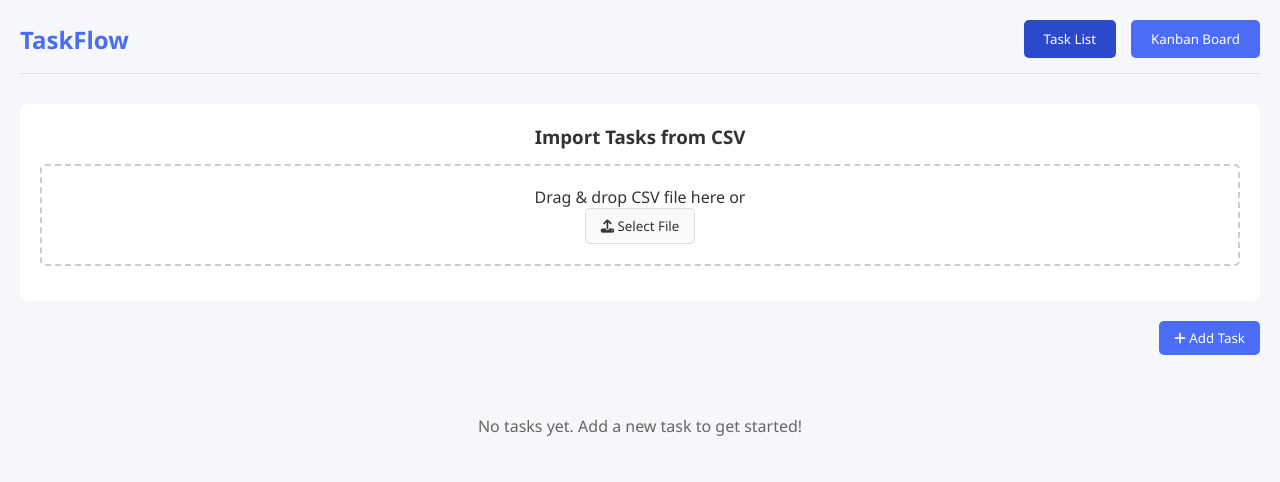
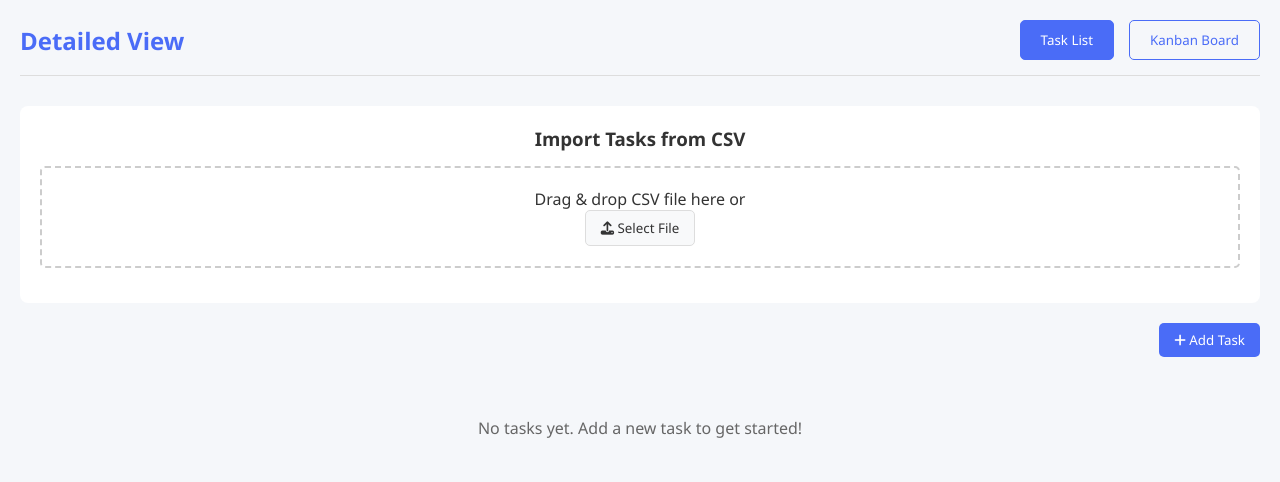
Before and after one commit to sandeep9622/TaskManager, a plain HTML site: page index.html in a window 1280 px wide. Drawn offline with Linux system fonts and the light colour scheme.

Commit message:
Update logo text based on active view and enhance navigation button styles

```diff
--- a/app.js
+++ b/app.js
@@ -293,11 +293,22 @@ function editComment(taskId, commentIndex) {
         renderComments(taskId);
     }
 }
+
+function updateLogoText(pageId) {
+    const logo = document.querySelector('.logo');
+    if (pageId === 'task-list') {
+        logo.textContent = 'Detailed View';
+    } else if (pageId === 'kanban-board') {
+        logo.textContent = 'Dashboard';
+    }
+}
+
 function initApp() {
     document.querySelectorAll('.nav-btn').forEach(button => {
         button.addEventListener('click', () => {
             const pageId = button.dataset.page;
             localStorage.setItem('activeView', pageId);
+            updateLogoText(pageId);
             document.querySelectorAll('.nav-btn').forEach(btn => {
                 btn.classList.remove('active');
             });
@@ -351,6 +362,7 @@ function initApp() {
     setupCSVImport();
 
     const activeView = localStorage.getItem('activeView') || 'task-list';
+    updateLogoText(activeView);
     document.querySelector(`.nav-btn[data-page="${activeView}"]`).click();
 }
 document.addEventListener('DOMContentLoaded', initApp);
--- a/style.css
+++ b/style.css
@@ -32,18 +32,20 @@ header {
 }
 .nav-btn {
     padding: 10px 20px;
+    background: transparent;
+    color: #4a6cf7;
+    border: 1px solid #4a6cf7;
+    border-radius: 5px;
+    cursor: pointer;
+    transition: background 0.3s, color 0.3s;
+}
+.nav-btn:hover {
     background: #4a6cf7;
     color: white;
-    border: none;
-    border-radius: 5px;
-    cursor: pointer;
-    transition: background 0.3s;
-}
-.nav-btn:hover {
-    background: #3b5be3;
 }
 .nav-btn.active {
-    background: #2a4acb;
+    background: #4a6cf7;
+    color: white;
 }
 .page {
     display: none;
```
